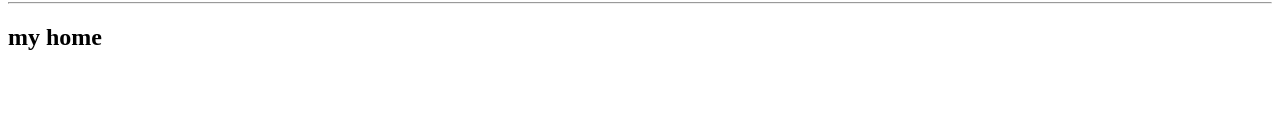
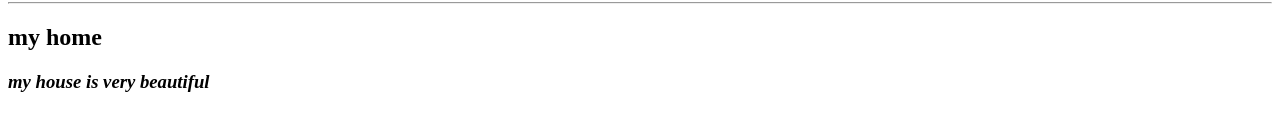
Before and after one commit to rutubondre/assigment-5, a plain HTML site: page index.html in a window 1280 px wide. Shown: the part 200-330 px from the top of the page. Drawn offline with Linux system fonts and the light colour scheme.

Commit message:
italic tag adedd

```diff
--- a/index.html
+++ b/index.html
@@ -13,5 +13,9 @@
 <h2>
                   <b>my home</b>
 </h2>
+<h3>
+            <i> my house is very beautiful</i>
+
+</h3>
 </body>
 </html>
```
